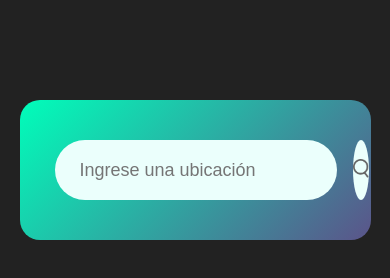
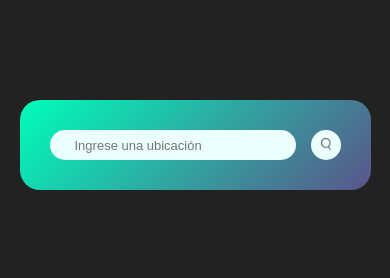
Before and after one commit to tik0x/weather-app, a plain HTML site: page index.html in a window 390 px wide. Drawn offline with Linux system fonts and the light colour scheme.

Commit message:
arreglo de querys

```diff
--- /dev/null
+++ b/css/querys.css
@@ -0,0 +1,45 @@
+@media screen and (max-width: 525px){
+
+    .card {
+        padding: 30px;
+    }
+
+    .search input {
+        padding: 10px 25px;
+        height: 40px;
+        margin-right: 16px;
+        font-size: 15px;
+    }
+
+    .search button {
+        width: 40px;
+        height: 40px;
+        cursor: pointer;
+    }
+
+    .search button img {
+        width: 13px;
+    }
+
+}
+
+@media screen and (max-width: 400px){
+
+    .search input {
+        padding: 10px 25px;
+        height: 30px;
+        margin-right: 15px;
+        font-size: 13px;
+    }
+
+    .search button {
+        width: 30px;
+        height: 30px;
+        cursor: pointer;
+    }
+
+    .search button img {
+        width: 10px;
+    }
+
+}
--- a/index.html
+++ b/index.html
@@ -7,7 +7,8 @@
     <title>Weather App</title>
     <link rel="icon" href="./images/icono.png">
 
-    <link rel="stylesheet" href="style.css">
+    <link rel="stylesheet" href="./css/main.css">
+    <link rel="stylesheet" href="./css/querys.css">
 </head>
 <body>
     <div class="card">
```
Also changed, not shown: css/main.css (renamed from style.css).
